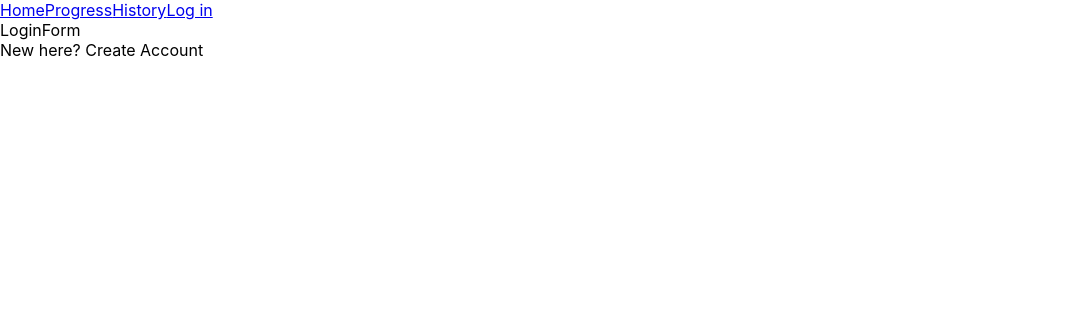
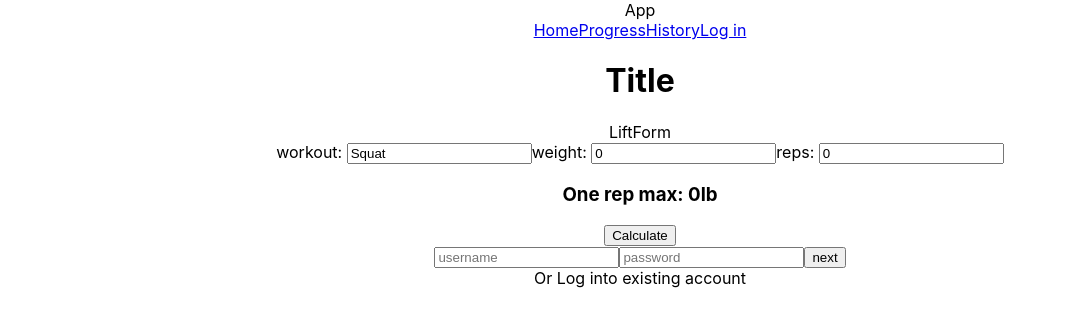
Before and after one commit to jrs-coding-school/jrs-max-lift-react-app-2022-c2, a React (Create React App) app: page /login in a window 1280 px wide. Shown: the top 326 px of the page, without its empty margins (0-1066 px from the left). Built offline with nearby package versions, Linux system fonts and the light colour scheme.

Commit message:
made forms

```diff
--- a/src/App.js
+++ b/src/App.js
@@ -1,8 +1,23 @@
+import { useState } from 'react';
+import { Outlet } from 'react-router-dom';
 import './App.css';
 import LiftForm from './components/liftForm/LiftForm';
 import Nav from './components/Nav/Nav';
 
 function App() {
+
+  const [workout, setWorkout] = useState({
+    // this needs to be the table `excersises` from sql. also need more parameters
+    name: 'Squat',
+    weight: 0,
+    reps: 0,
+  })
+  const [oneRepMax, setOneRepMax] = useState(0)
+
+  function handleCalcClick(e) {
+    setOneRepMax(Math.floor(workout.weight * (1 + workout.reps / 30)));
+  }
+
   return (
     <div className="App">
       App
@@ -14,9 +29,24 @@ function App() {
       <LiftForm />
       save and cancel button?
       */}
+
       <Nav />
+
       <h1>Title</h1>
-      <LiftForm />
+
+      <LiftForm
+      workout={workout}
+      setWorkout={setWorkout}
+      />
+
+      <h3>One rep max: {oneRepMax}lb</h3>
+
+      <button onClick={handleCalcClick}>
+        Calculate
+      </button>
+
+      <Outlet />
+
     </div>
   );
 }
--- a/src/components/entryPage/EntryPage.js
+++ b/src/components/entryPage/EntryPage.js
@@ -4,10 +4,13 @@ import Nav from '../Nav/Nav';
 import LoginForm from './loginForm/LoginForm';
 import CreateAccountForm from './createAccountForm/CreateAccountForm';
 import { useState } from 'react';
+import OnboardingWizard from './onboarding/OnboardingWizard';
 
 export default function EntryPage() {
 
-  const [isLogin, setisLogin] = useState(true);
+  const [isLogin, setisLogin] = useState(false);
+
+
 
   function toggleLoginForm() {
     setisLogin(!isLogin);
@@ -15,11 +18,10 @@ export default function EntryPage() {
 
   return (
     <div>
-      <Nav />
-      {isLogin ? <LoginForm /> : <CreateAccountForm />}
+      {isLogin ? <LoginForm /> : <OnboardingWizard />}
       {isLogin
-      ? <div onClick={toggleLoginForm}>New here? Create Account</div>
-      : <div onClick={toggleLoginForm}>Or Log into existing account</div>
+        ? <div onClick={toggleLoginForm}>New here? Create Account</div>
+        : <div onClick={toggleLoginForm}>Or Log into existing account</div>
       }
     </div>
   )
--- a/src/components/entryPage/createAccountForm/CreateAccountForm.js
+++ b/src/components/entryPage/createAccountForm/CreateAccountForm.js
@@ -1,8 +1,117 @@
 import React from 'react'
 import './CreateAccountForm.css'
 
-export default function CreateAccountForm() {
+export default function CreateAccountForm({ user, setUser }) {
+
+  let totalHeight;
+
+  function handleEntryFormChange(e) {
+    e.preventDefault();
+    const { name, value } = e.target;
+    setUser({
+      ...user,
+      [name]: value
+    })
+  }
+
+  function handleheightChange(e) {
+    e.preventDefault();
+    const { name, value } = e.target;
+
+    // if (name == 'heightFeet') {
+    //   totalHeight = value * 12 + user.heightInches;
+    // } else if (name == 'heightInches') {
+    //   totalHeight = user.heightFeet * 12 + value;
+    // }
+
+    setUser({
+      ...user,
+      [name]: value,
+    })
+
+    totalHeight = user.heightFeet * 12 + user.heightInches;
+
+    // setUser({
+    //   ...user,
+    //   height: totalHeight
+    // })
+
+    console.log(user.height)
+  }
+
   return (
-    <div>CreateAccountForm</div>
+    <div>
+      <h4>Create New Account</h4>
+
+      <label>Username: </label>
+      <input
+        type='text'
+        name='username'
+        value={user.username}
+        onChange={handleEntryFormChange}
+      />
+
+      <label>Password: </label>
+      <input
+        type='password'
+        name='password'
+        value={user.password}
+        onChange={handleEntryFormChange}
+      />
+
+      <label>Confirm Password: </label>
+      <input
+        type='password'
+        name='password'
+        value={user.password}
+        onChange={handleEntryFormChange}
+      />
+      {/* THIS NEEDS WORK */}
+
+
+      <label>Height: </label>
+      <input
+        type='number'
+        name='heightFeet'
+        value={user.heightFeet}
+        onChange={handleheightChange}
+      />
+      <input
+        type='number'
+        name='heightInches'
+        value={user.heightInches}
+        onChange={handleheightChange}
+      />
+
+
+      <label>Weight: </label>
+      <input
+        type='number'
+        name='weight'
+        value={user.weight}
+        onChange={handleEntryFormChange}
+      />
+
+      <label>Age: </label>
+      <input
+        type='number'
+        name='age'
+        value={user.age}
+        onChange={handleEntryFormChange}
+      />
+
+      <label>Gender: </label>
+      <select
+        type='text'
+        name='gender'
+        value={user.gender}
+        onChange={handleEntryFormChange}
+      >
+        <option value="" disabled>Gender</option>
+        <option value="m">Male</option>
+        <option value="f">Female</option>
+
+      </select>
+    </div>
   )
 }
--- a/src/components/entryPage/loginForm/LoginForm.js
+++ b/src/components/entryPage/loginForm/LoginForm.js
@@ -1,8 +1,43 @@
 import React from 'react'
+import { useState } from 'react';
 import './LoginForm.css'
 
 export default function LoginForm() {
+
+  const [user, setUser] = useState({
+    username: '',
+    password: ''
+  })
+
+  function handleEntryFormChange(e) {
+    e.preventDefault();
+    const { name, value } = e.target;
+    setUser({
+      ...user,
+      [name]: value
+    })
+  }
+
   return (
-    <div>LoginForm</div>
+    <div>
+      <h4>Log in</h4>
+
+      <label>Username: </label>
+      <input
+        type='text'
+        name='username'
+        value={user.username}
+        onChange={handleEntryFormChange}
+      />
+
+      <label>Password: </label>
+      <input
+        type='password'
+        name='password'
+        value={user.password}
+        onChange={handleEntryFormChange}
+      />
+
+    </div>
   )
 }
--- /dev/null
+++ b/src/components/entryPage/onboarding/OnboardingWizard.js
@@ -0,0 +1,120 @@
+import React from 'react'
+import { useEffect } from 'react';
+import { useState } from 'react'
+
+export default function OnboardingWizard() {
+
+    const [user, setUser] = useState({
+        id: '',
+        username: '',
+        password: '',
+        height: 68, // inches
+        weight: 195, // weight
+        age: 0, // years
+        gender: '' // 'm' / 'f'
+    })
+    const [currentStep, setCurrentStep] = useState(0);
+
+    const steps = [
+        // <CreateAccountForm user={user} setUser={setUser} />,
+        <UsernamePasswordStep nextStep={nextStep} />,
+        <HeightStep nextStep={nextStep} output={setHeight} />,
+        <></>
+    ]
+
+    function nextStep() {
+        setCurrentStep(currentStep + 1);
+    }
+
+    function setHeight(height) {
+        setUser({
+            ...user,
+            height
+        });
+        console.log("NEW height: ", height)
+    }
+
+    function submitNewUser() {
+        // clean up the user first
+        // http.post -> create new user(user);
+    }
+
+    useEffect(() => {
+        console.log(user);
+    }, [user])
+    return (
+        <div>
+            <div className='wizard-view'>
+                {steps[currentStep]}
+            </div>
+        </div>
+    )
+}
+
+function UsernamePasswordStep({ nextStep }) {
+    return (
+        <form>
+            <input type='text' placeholder="username" />
+            <input type='text' placeholder="password" />
+
+            <button onClick={nextStep}>next</button>
+        </form>
+    )
+}
+
+function HeightStep({ nextStep, output }) {
+
+    const [feet, setFeet] = useState(5);
+    const [inches, setInches] = useState(8);
+
+    function onInputChange(e) {
+        const [name, value] = e.target;
+    }
+
+    function handleFormSubmit(e) {
+        e.preventDefault();
+        // 'output' height in inches total
+        output((feet * 12) + inches)
+        nextStep && nextStep();
+    }
+
+    return (
+        <form onSubmit={handleFormSubmit}>
+            <input
+                type='number'
+                placeholder="6'"
+                name="feet"
+                value={feet}
+                onChange={onInputChange}
+            />
+
+            <input
+                type='number'
+                placeholder='6"'
+                name="inches"
+                value={inches}
+                onChange={onInputChange}
+            />
+
+            <button>next</button>
+        </form>
+    )
+}
+
+function AgeSexStep({ nextStep }) {
+
+
+
+    return (
+        <form>
+            <input type='number' placeholder="6'" />
+
+            <div>
+                <div>m</div>
+                <div>f</div>
+            </div>
+
+            <button onClick={nextStep}>next</button>
+        </form>
+    )
+}
--- a/src/components/liftForm/LiftForm.js
+++ b/src/components/liftForm/LiftForm.js
@@ -1,9 +1,22 @@
 import React from 'react'
 import './LiftForm.css'
 
-export default function LiftForm() {
+export default function LiftForm({ workout, setWorkout }) {
+
+
+  function handleInputChange(e) {
+    e.preventDefault();
+    const { name, value } = e.target
+    setWorkout({
+      ...workout,
+      [name]: value
+    })
+    console.log(value)
+  }
+
   return (
     <div>LiftForm
+      <br/>
       {/*
       needs a 1RM <-- maybe this goes on the app
 
@@ -13,6 +26,31 @@ export default function LiftForm() {
       reps
       note- maybe
       */}
+
+      <label>workout: </label>
+      <input
+        type='text'
+        name='name'
+        value={workout.name}
+        onChange={handleInputChange}
+      />
+      {/* this could be select instead of input */}
+
+      <label>weight: </label>
+      <input
+        type='number'
+        name='weight'
+        value={workout.weight}
+        onChange={handleInputChange}
+      />
+
+      <label>reps: </label>
+      <input
+        type='number'
+        name='reps'
+        value={workout.reps}
+        onChange={handleInputChange}
+      />
     </div>
   )
 }
--- a/src/index.js
+++ b/src/index.js
@@ -13,10 +13,11 @@ root.render(
   <React.StrictMode>
     <BrowserRouter>
       <Routes>
-        <Route path="/" element={<App />} />
-        <Route path="/progress" element={<ProgressPage />} />
-        <Route path="/history" element={<HistoryPage />} />
-        <Route path="/login" element={<EntryPage />} />
+        <Route path="/" element={<App />}>
+          <Route path="/progress" element={<ProgressPage />} />
+          <Route path="/history" element={<HistoryPage />} />
+          <Route path="/login" element={<EntryPage />} />
+        </Route>
       </Routes>
     </BrowserRouter>
   </React.StrictMode>
```
